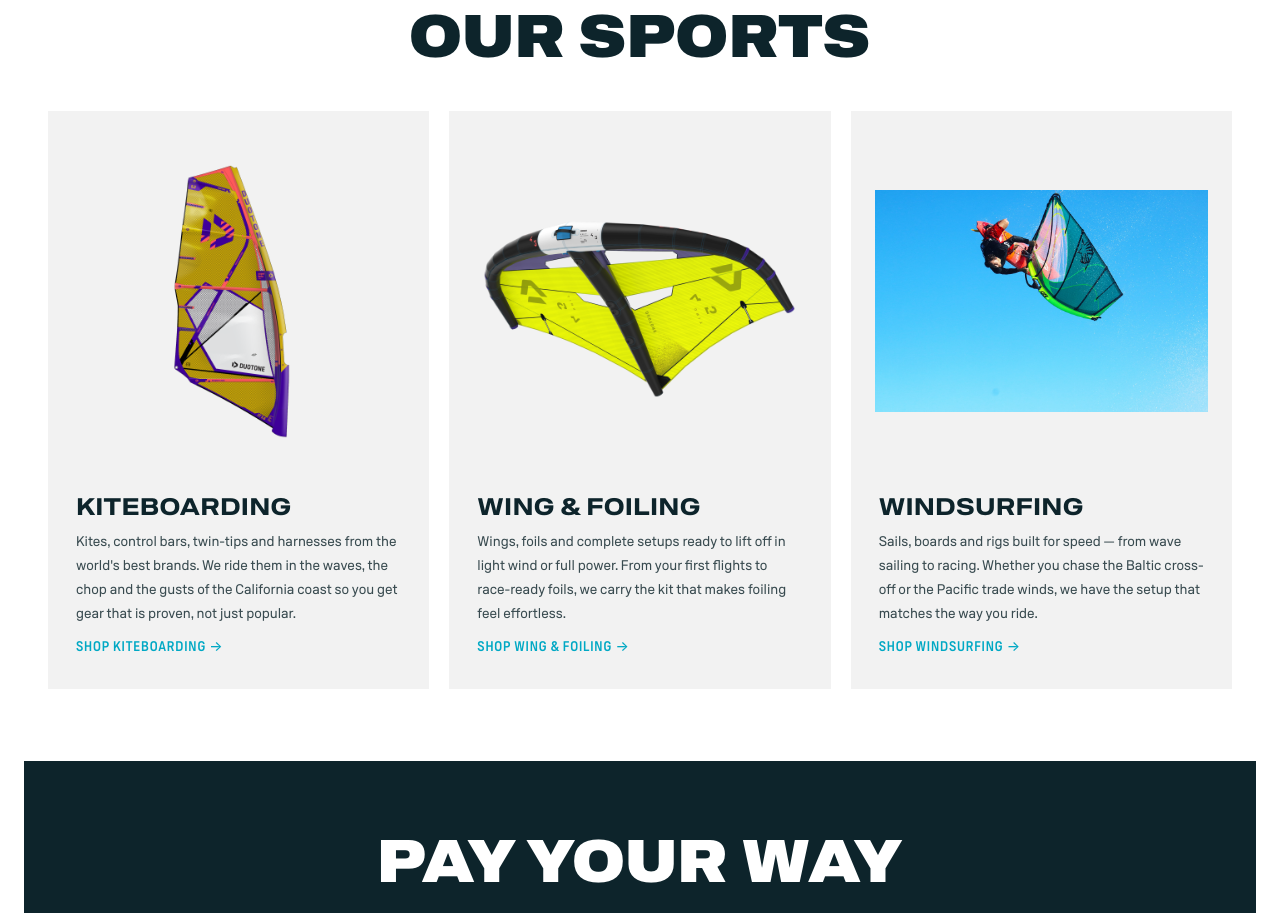
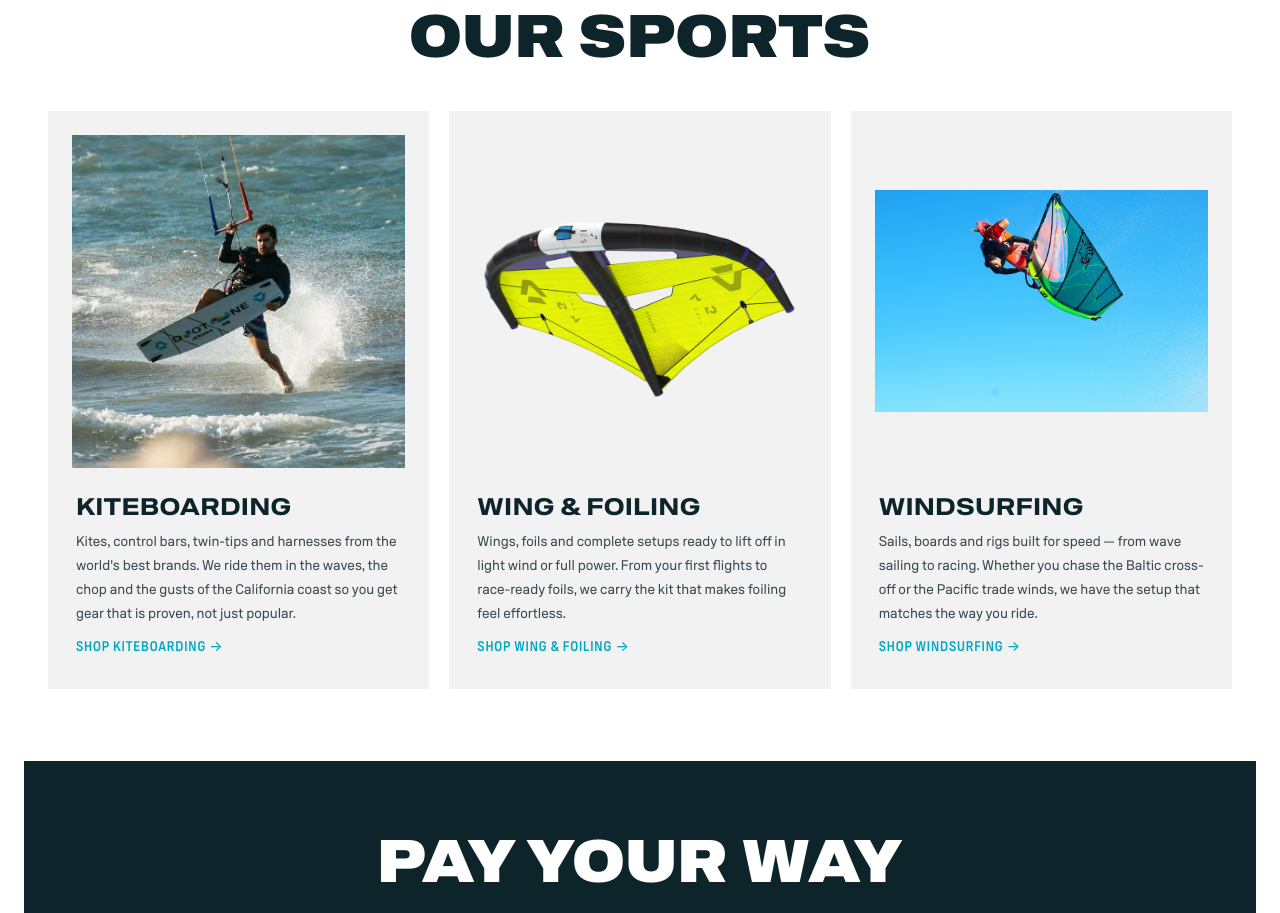
Before and after one commit to william-jordan12/kite-and-wing, a React (Vite) app: page /about in a window 1280 px wide. Shown: the part 2620-3533 px from the top of the page. Built offline with nearby package versions, Linux system fonts and the light colour scheme; no server answers; a web font is replaced by a local one.

Commit message:
Use new kiteboarding photo

```diff
--- a/src/data/about.js
+++ b/src/data/about.js
@@ -46,7 +46,7 @@ export const CATEGORY_STORIES = {
     quote:
       'From the first downwinders to the biggest big-air contests, kiteboarding is where we found our roots — and where we still test the limits.',
     text: 'Kites, control bars, twin-tips and harnesses from the world&apos;s best brands. We ride them in the waves, the chop and the gusts of the California coast so you get gear that is proven, not just popular.',
-    image: '/images/products/super-hero.png',
+    image: '/images/products/kiteboarding.jpg',
   },
   'wing-foiling': {
     headline: 'Wing &amp; Foiling',
@@ -66,7 +66,7 @@ export const CATEGORY_STORIES = {
 
 export const CATEGORY_GUIDES = {
   kiteboarding: {
-    image: '/images/products/super-hero.png',
+    image: '/images/products/kiteboarding.jpg',
     blocks: [
     { type: 'kicker', text: 'KITEBOARDING GEARS' },
     { type: 'lead', text: 'Kiteboarding – Experience the Power of Wind and Water' },
--- a/src/pages/Home.jsx
+++ b/src/pages/Home.jsx
@@ -69,7 +69,7 @@ export default function Home() {
           {CATEGORIES.map((cat) => {
             const image =
               cat.id === 'kiteboarding'
-                ? '/images/products/super-hero.png'
+                ? '/images/products/kiteboarding.jpg'
                 : cat.id === 'wing-foiling'
                   ? '/images/products/unit-wing.png'
                   : '/images/products/ezzy-wave.jpg'
```
Also changed, not shown: public/images/products/kiteboarding.jpg (added).
